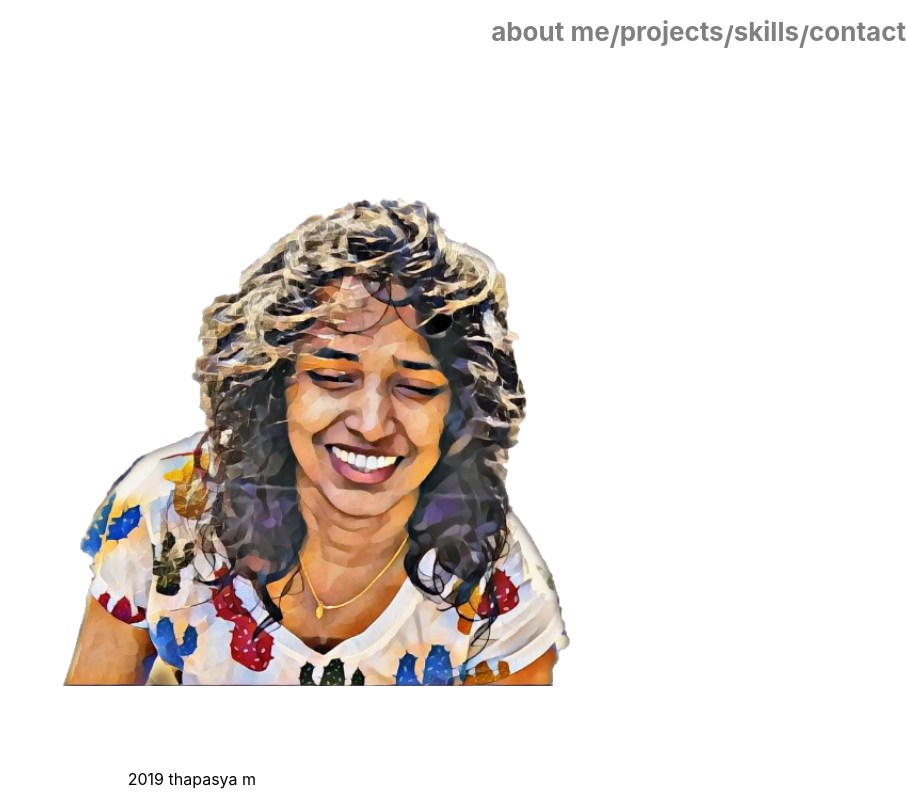
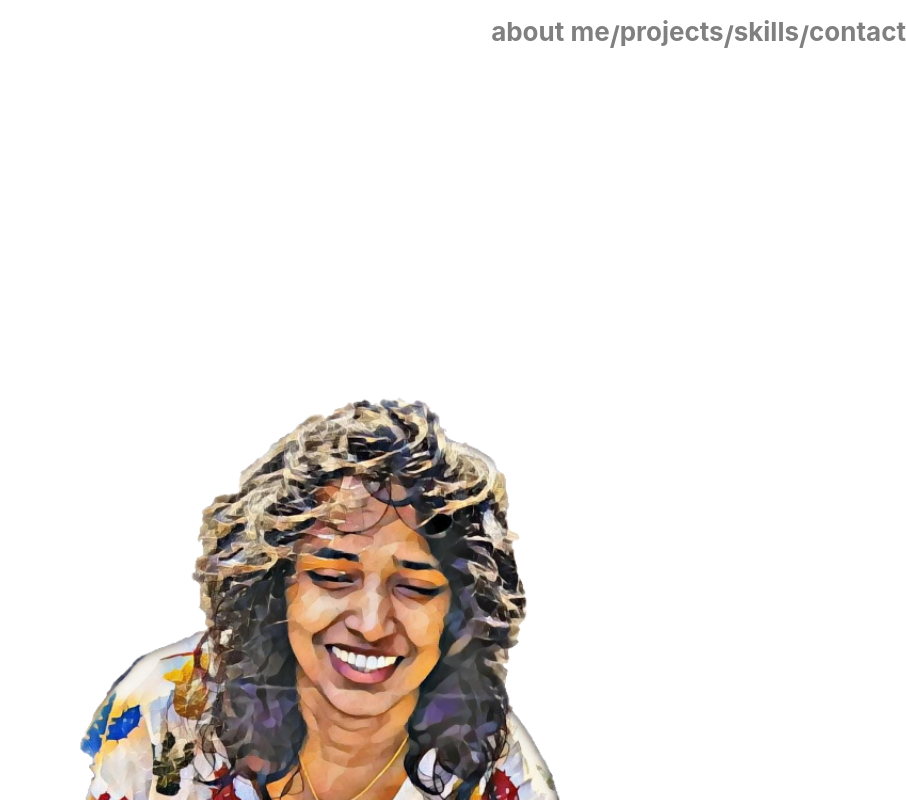
Before and after one commit to thapasya-m/portfolio, a React (Create React App) app: page / in a window 1280 px wide. Shown: the top 800 px of the page, without its empty margins (374-1280 px from the left). Built offline with nearby package versions, Linux system fonts and the light colour scheme.

Commit message:
fix: scroll height

```diff
--- a/src/App.css
+++ b/src/App.css
@@ -11,7 +11,7 @@
 }
 
 .image-wrapper .image {
-  min-height: 100vh;
+  min-height: 150vh;
   background-attachment: fixed;
   background-position: center;
   background-repeat: no-repeat;
--- a/src/App.js
+++ b/src/App.js
@@ -7,16 +7,15 @@ function App() {
   return (
     <div className="App">
     <Header />
-<div>
-  <div className="image-wrapper">
+    <div>
+      <div className="image-wrapper">
         <div className="image left-face"></div>
         <div className="mid-line"></div>
         <div className="image right-face"></div>
       </div>
+    </div>
 
-</div>
-
-    <Footer />
+    {/* <Footer /> */}
     </div>
   );
 }
```
Also changed, not shown: src/components/header/header.js (+4 -4 lines).
